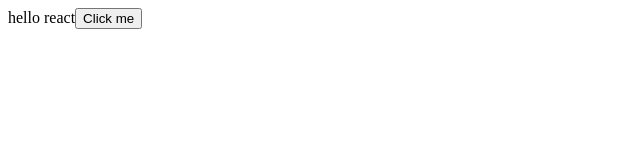
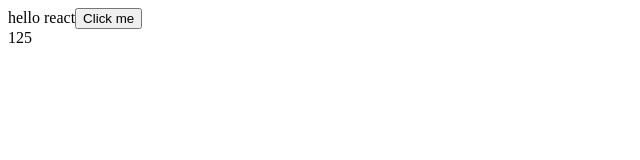
Before and after one commit to ryanwang520/react-starter-kit, a React app: page / in a window 1280 px wide. Shown: the top 160 px of the page, without its empty margins (0-640 px from the left). Built offline with nearby package versions, Linux system fonts and the light colour scheme.

Commit message:
tree shaking and uglyfy

```diff
--- a/src/index.js
+++ b/src/index.js
@@ -1,11 +1,13 @@
 import React from 'react';
 import ReactDOM from 'react-dom';
 import printMe from './print'
+import {cube} from './math.js'
 
 
 const App = () => <div>
   hello react
   <button onClick={printMe}>Click me</button>
+  <div>{cube(5)}</div>
   </div>;
 
 ReactDOM.render(<App />, document.getElementById('root'));
--- /dev/null
+++ b/src/math.js
@@ -0,0 +1,7 @@
+export function square(x) {
+  return x * x;
+}
+
+export function cube(x) {
+  return x * x * x;
+}
--- a/webpack.config.js
+++ b/webpack.config.js
@@ -2,6 +2,7 @@ const path = require('path')
 const HtmlWebpackPlugin = require('html-webpack-plugin')
 const CleanWebpackPlugin = require('clean-webpack-plugin')
 const webpack = require('webpack')
+const UglifyJSPlugin = require('uglifyjs-webpack-plugin')
 
 module.exports = {
   entry: {
@@ -40,7 +41,8 @@ module.exports = {
       template: 'assets/index.html',
     }),
     new webpack.NamedModulesPlugin(),
-    new webpack.HotModuleReplacementPlugin()
+    new webpack.HotModuleReplacementPlugin(),
+    new UglifyJSPlugin()
   ]
 
 }
```
